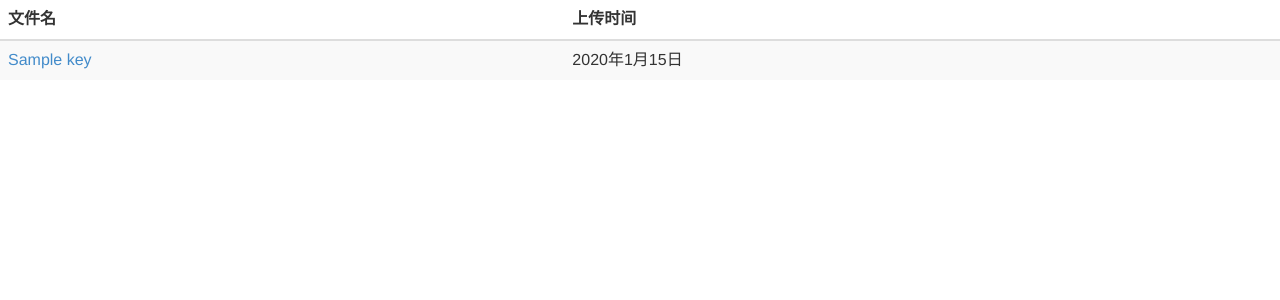
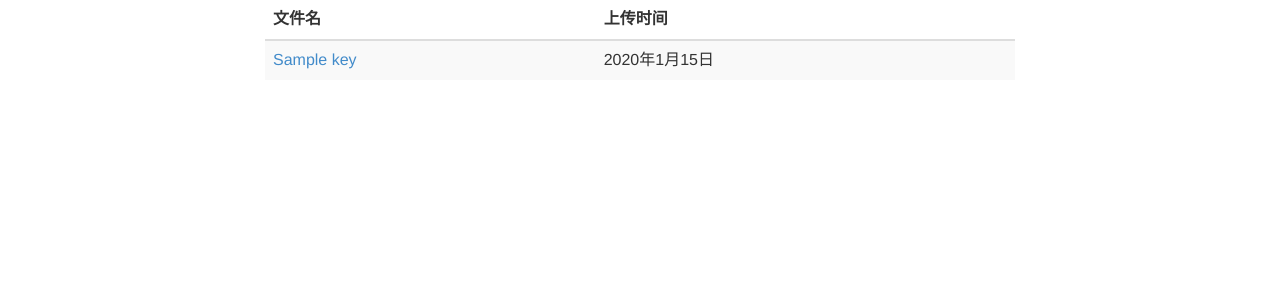
Before and after one commit to greenmoon55/cntrains, a Django app: template templates/lister/index.html in a window 1280 px wide. Shown: the top 300 px of the page. Run offline with Django 3.2, Linux system fonts and the light colour scheme; the template is opened without the code that fills it: most values are stand-ins (such as "Sample title", 1, 10 or a date in 2020); some libraries are stand-ins or nearby versions.

Commit message:
Page looks good on PC

```diff
--- a/static/lister/style.css
+++ b/static/lister/style.css
@@ -0,0 +1,4 @@
+.content {
+  width: 750px;
+  margin: 0 auto;
+}
--- a/templates/base.html
+++ b/templates/base.html
@@ -2,7 +2,9 @@
 <html>
 <head>
   <title>{% block title %}{% endblock %}</title>
+  {% block css %}
   <link rel="stylesheet" type="text/css" href="{% static 'css/bootstrap.min.css'%}" />
+  {% endblock %}
 </head>
 <body>
   {% block content %}{% endblock %}
--- a/templates/lister/index.html
+++ b/templates/lister/index.html
@@ -1,9 +1,14 @@
 {% extends "base.html" %}
 
 {% block title %} 盛名时刻表历史版本 {% endblock %}
+{% block css %}
+  {{ block.super }}
+  <link rel="stylesheet" type="text/css" href="{{STATIC_URL}}lister/style.css" />
+{% endblock %}
 
 {% block content %}
 {% if version_list %}
+  <div class='content'>
     <table class="table table-striped">
       <thead>
         <th>
@@ -26,6 +31,7 @@
       {% endfor %}
       </tbody>
     </table>
+  </div>
 {% else %}
   Not found.
 {% endif %}
```
Lines whose indentation alone changed are shown as unchanged.
